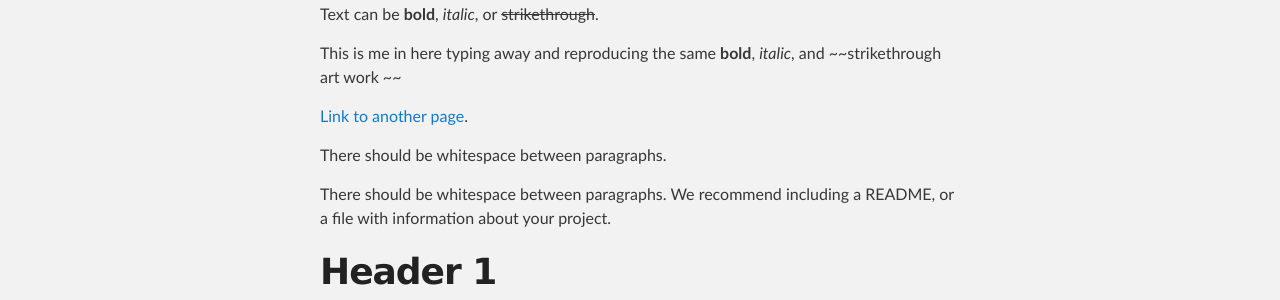
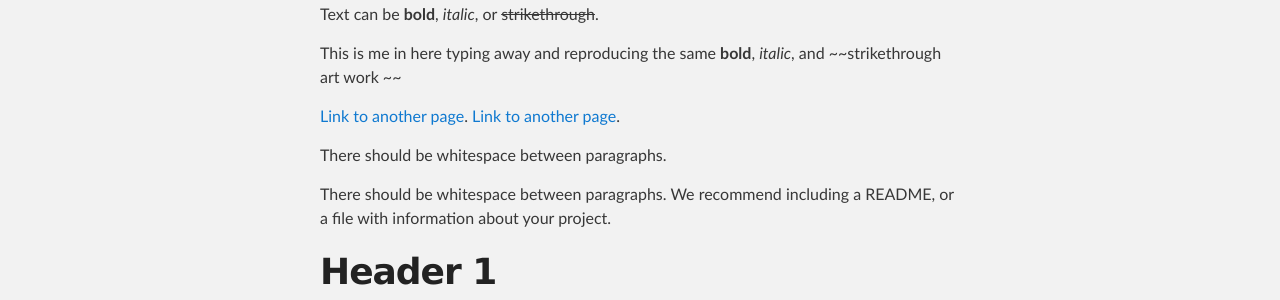
Before and after one commit to jeffmurr/jeffmurr.github.io, a Jekyll site: the page built from index.md, in a window 1280 px wide and 900 px high. Shown: the part 258-558 px from the top of the window. Built offline with Jekyll 4.4.1, drawn with Linux system fonts in a browser that asks for light colours.

Commit message:
Update index.md

```diff
--- a/index.md
+++ b/index.md
@@ -7,6 +7,7 @@ Text can be **bold**, _italic_, or ~~strikethrough~~.
 This is me in here typing away and reproducing the same **bold**, _italic_, and ~~strikethrough art work ~~
 
 [Link to another page](./another-page.html).
+[Link to another page](./blog).
 
 There should be whitespace between paragraphs.
 
```
